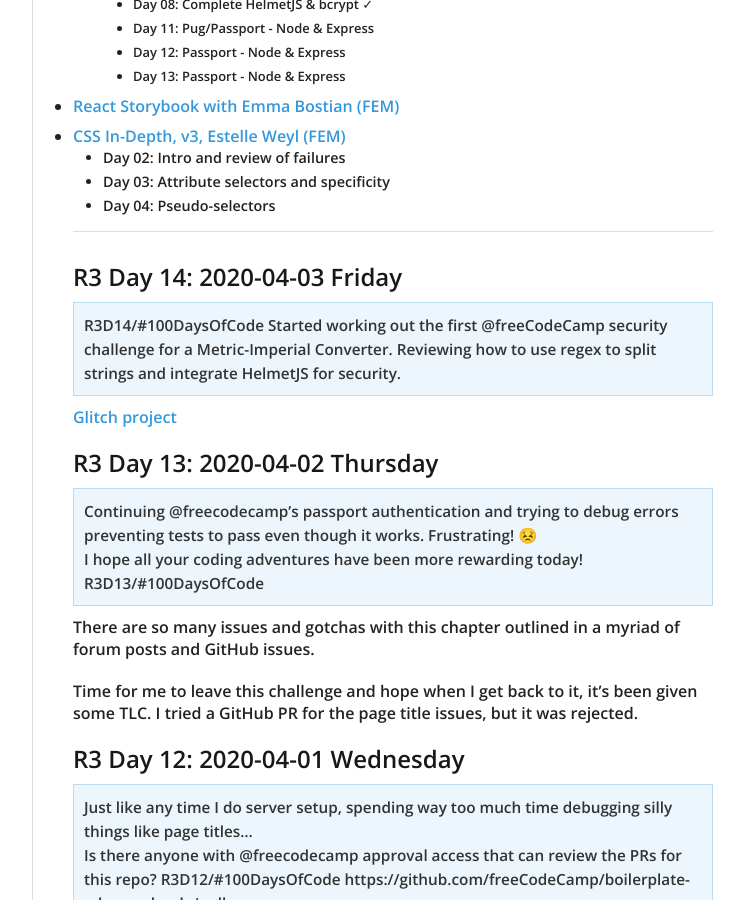
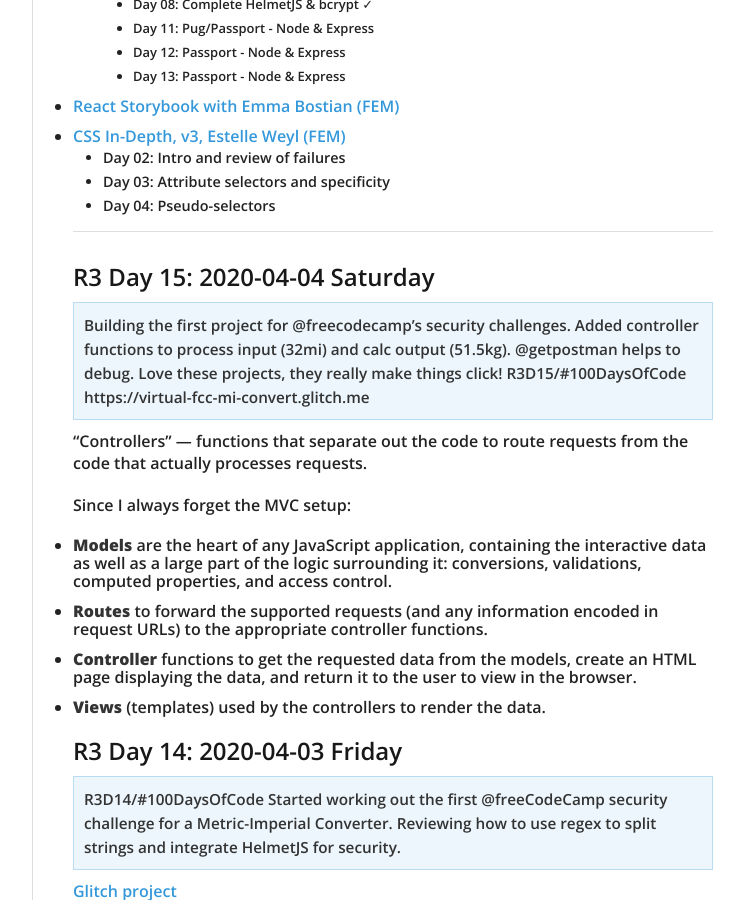
Before and after one commit to virtual/100daysofcode, a Jekyll site: the page built from index.md, in a window 1280 px wide and 900 px high, scrolled down 627 px. Shown: the whole window, without its empty margins (378-1122 px from the left). Built offline with Jekyll 4.4.1, drawn with Linux system fonts in a browser that asks for light colours; nearby versions of some CDN libraries; our own code applies the rules of GitHub Pages for plain Markdown files.

Commit message:
add r3d15 mvc working on conversion app

```diff
--- a/index.md
+++ b/index.md
@@ -33,6 +33,21 @@
 
 ----------
 
+## R3 Day 15: 2020-04-04 Saturday
+
+> Building the first project for @freecodecamp's security challenges. Added controller functions to process input (32mi) and calc output (51.5kg). @getpostman helps to debug. Love these projects, they really make things click! R3D15/#100DaysOfCode
+> https://virtual-fcc-mi-convert.glitch.me
+
+
+"Controllers" — functions that separate out the code to route requests from the code that actually processes requests.
+
+Since I always forget the MVC setup:
+
+- __Models__ are the heart of any JavaScript application, containing the interactive data as well as a large part of the logic surrounding it: conversions, validations, computed properties, and access control.
+- __Routes__ to forward the supported requests (and any information encoded in request URLs) to the appropriate controller functions.
+- __Controller__ functions to get the requested data from the models, create an HTML page displaying the data, and return it to the user to view in the browser.
+- __Views__ (templates) used by the controllers to render the data.
+
 ## R3 Day 14: 2020-04-03 Friday
 
 > R3D14/#100DaysOfCode Started working out the first @freeCodeCamp security challenge for a Metric-Imperial Converter. Reviewing how to use regex to split strings and integrate HelmetJS for security.
```
